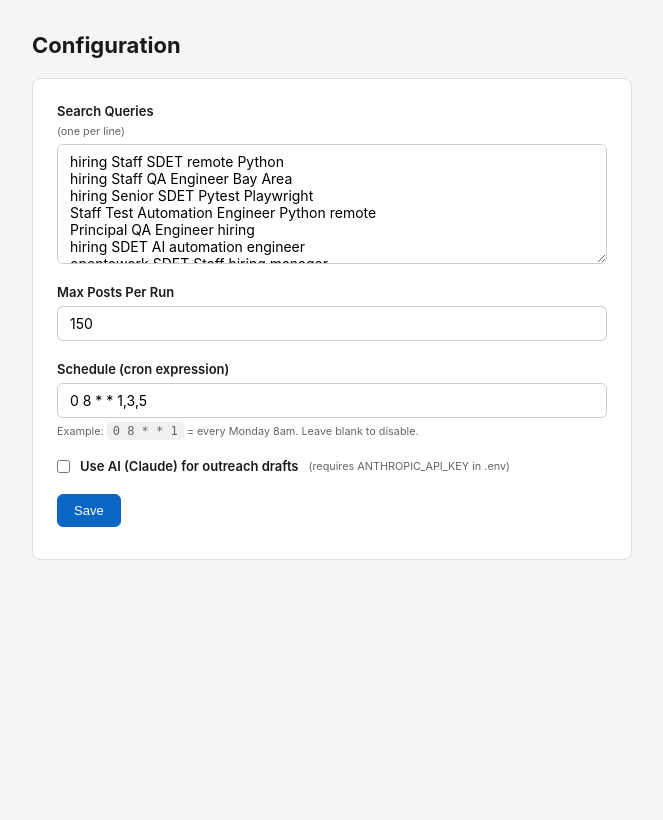
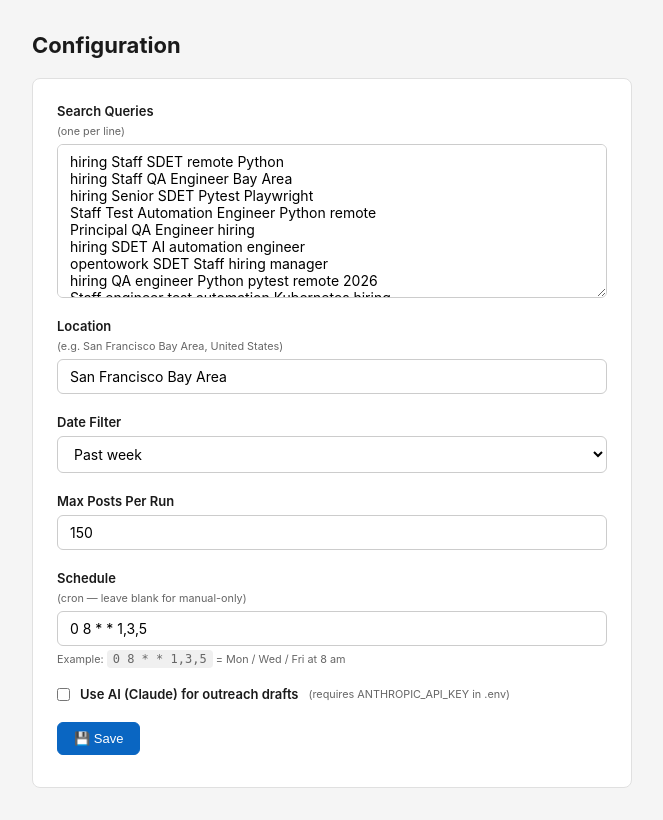
Before and after one commit to stilaye/LinkedinUtil, a Flask app: page /config in a window 1280 px wide. Shown: the part 44-864 px from the top of the page, without its empty margins (82-745 px from the left). Before the commit the page ends 604 px from the top, so only its background shows below. Run offline with Flask 3, Linux system fonts and the light colour scheme.

Commit message:
Improve dashboard, config UI, and lead extraction quality
- quick_test.py: save to leads.csv + runs_log.csv so Flask dashboard shows data; also write timestamped snapshot
- search_runner.py: strip trailing " +" and degree badges (1st+/2nd+/3rd+) from author names
- routes.py: add _parse_company() to extract company from headline; add posts_page fallback (recent-activity) when no direct post URL; persist location + date_filter from config form
- results.html: add Company column; Posts ↗ link (direct post or recent-activity fallback); truncate long Title with tooltip
- config.html: add Location and Date Filter (dropdown) fields
- style.css: add history row tinting, select input styling

Co-Authored-By: Claude Sonnet 4.6 <noreply@anthropic.com>

```diff
--- a/scraper/search_runner.py
+++ b/scraper/search_runner.py
@@ -130,11 +130,12 @@ async def _extract_cards(page: Page) -> list[dict]:
                         ? (nameEl.textContent || '').replace(/\\s+/g, ' ').trim()
                         : '';
 
-                    // Strip LinkedIn badge noise
+                    // Strip LinkedIn badge noise: degrees (1st, 2nd, 3rd+), buttons, emojis trail
                     authorName = raw
                         .replace(/Verified Profile\\s*/gi, '')
                         .replace(/Premium Profile\\s*/gi, '')
-                        .replace(/\\b(1st|2nd|3rd|Follow(?:ing)?|Connect|\\+\\s*Follow|Hiring)\\b/gi, '')
+                        .replace(/\\b(1st\\+?|2nd\\+?|3rd\\+?|Follow(?:ing)?|Connect|\\+\\s*Follow|Hiring)\\b/gi, '')
+                        .replace(/\\s*\\+\\s*$/, '')   // trailing " +" from 3rd+ degree
                         .replace(/\\s+/g, ' ')
                         .trim();
                 }
--- a/web/routes.py
+++ b/web/routes.py
@@ -25,6 +25,17 @@ def _config() -> dict:
     return json.loads(CONFIG_FILE.read_text())
 
 
+def _parse_company(title: str) -> str:
+    """Extract company from a LinkedIn headline like 'Role at Company | ...'"""
+    if not title:
+        return ""
+    first = title.split("|")[0].split("·")[0].strip()
+    for sep in (" at ", " @ ", ", "):
+        if sep in first:
+            return first.split(sep, 1)[1].strip()
+    return ""
+
+
 # ── Dashboard ─────────────────────────────────────────────────────────────────
 
 @bp.route("/")
@@ -38,13 +49,22 @@ def dashboard():
     runs = storage.load_runs()
     stats = {
         "total_leads": len(leads),
-        "leads_with_email": int((leads["email"] != "").sum()) if not leads.empty else 0,
+        "leads_with_email": int((leads["email"].fillna("") != "").sum()) if not leads.empty and "email" in leads.columns else 0,
         "total_runs": len(runs),
         "last_run": runs.iloc[-1].to_dict() if not runs.empty else None,
     }
+    lead_rows = leads.to_dict("records")
+    for lead in lead_rows:
+        lead["company"] = _parse_company(lead.get("author_title", ""))
+        # Fallback post link: author's recent-activity page
+        if not lead.get("post_url") and lead.get("linkedin_profile_url"):
+            lead["posts_page"] = lead["linkedin_profile_url"].rstrip("/") + "/recent-activity/all/"
+        else:
+            lead["posts_page"] = lead.get("post_url", "")
+
     return render_template(
         "results.html",
-        leads=leads.to_dict("records"),
+        leads=lead_rows,
         stats=stats,
     )
 
@@ -57,6 +77,8 @@ def config():
         data = _config()
         raw_queries = request.form.get("queries", "")
         data["queries"] = [q.strip() for q in raw_queries.splitlines() if q.strip()]
+        data["location"] = request.form.get("location", "").strip()
+        data["date_filter"] = request.form.get("date_filter", "").strip()
         data["max_posts_per_run"] = int(request.form.get("max_posts_per_run", 100))
         data["schedule"] = request.form.get("schedule", "").strip()
         data["use_ai_outreach"] = request.form.get("use_ai_outreach") == "on"
--- a/web/static/style.css
+++ b/web/static/style.css
@@ -98,3 +98,13 @@ code { background: #f0f0f0; padding: 2px 6px; border-radius: 4px; font-size: 12p
 .badge.success { background: #e6f4ea; color: #2d7d46; }
 .badge.failed  { background: #fdecea; color: #b71c1c; }
 .badge.partial { background: #fff8e1; color: #f57f17; }
+
+/* History row tinting */
+tr.status-success td { background: #f6fef9; }
+tr.status-failed  td { background: #fff5f5; }
+
+/* Select input */
+select {
+  padding: 8px 12px; border: 1px solid #ccc; border-radius: 6px;
+  font-size: 14px; font-family: inherit; width: 100%; background: #fff;
+}
--- a/web/templates/config.html
+++ b/web/templates/config.html
@@ -6,7 +6,22 @@
 <form method="POST" action="/config">
   <label>
     Search Queries <small>(one per line)</small>
-    <textarea name="queries" rows="6">{{ config.queries | join('\n') }}</textarea>
+    <textarea name="queries" rows="8">{{ config.queries | join('\n') }}</textarea>
+  </label>
+
+  <label>
+    Location <small>(e.g. San Francisco Bay Area, United States)</small>
+    <input type="text" name="location" value="{{ config.location or '' }}" placeholder="United States">
+  </label>
+
+  <label>
+    Date Filter
+    <select name="date_filter">
+      <option value=""          {% if not config.date_filter           %}selected{% endif %}>Any time</option>
+      <option value="past-24h"  {% if config.date_filter == 'past-24h' %}selected{% endif %}>Past 24 hours</option>
+      <option value="past-week" {% if config.date_filter == 'past-week'%}selected{% endif %}>Past week</option>
+      <option value="past-month"{% if config.date_filter == 'past-month'%}selected{% endif %}>Past month</option>
+    </select>
   </label>
 
   <label>
@@ -15,9 +30,9 @@
   </label>
 
   <label>
-    Schedule (cron expression)
-    <input type="text" name="schedule" value="{{ config.schedule }}" placeholder="0 8 * * 1">
-    <small>Example: <code>0 8 * * 1</code> = every Monday 8am. Leave blank to disable.</small>
+    Schedule <small>(cron — leave blank for manual-only)</small>
+    <input type="text" name="schedule" value="{{ config.schedule }}" placeholder="0 8 * * 1,3,5">
+    <small>Example: <code>0 8 * * 1,3,5</code> = Mon / Wed / Fri at 8 am</small>
   </label>
 
   <label class="checkbox">
@@ -26,6 +41,6 @@
     <small>(requires ANTHROPIC_API_KEY in .env)</small>
   </label>
 
-  <button type="submit" class="btn primary">Save</button>
+  <button type="submit" class="btn primary">💾 Save</button>
 </form>
 {% endblock %}
```
Also changed, not shown: quick_test.py (+23 -5 lines), web/templates/results.html (+7 -5 lines).
